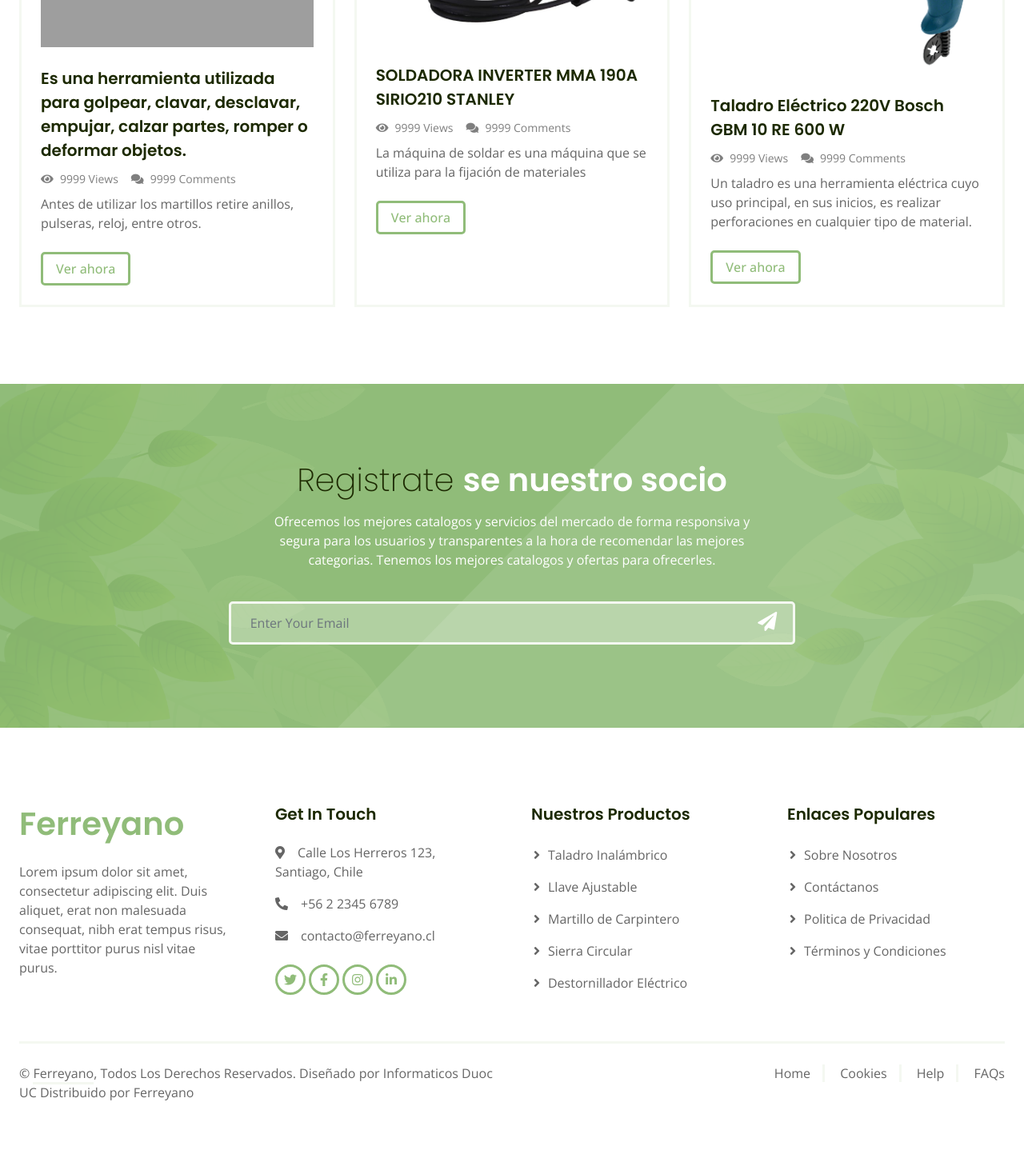
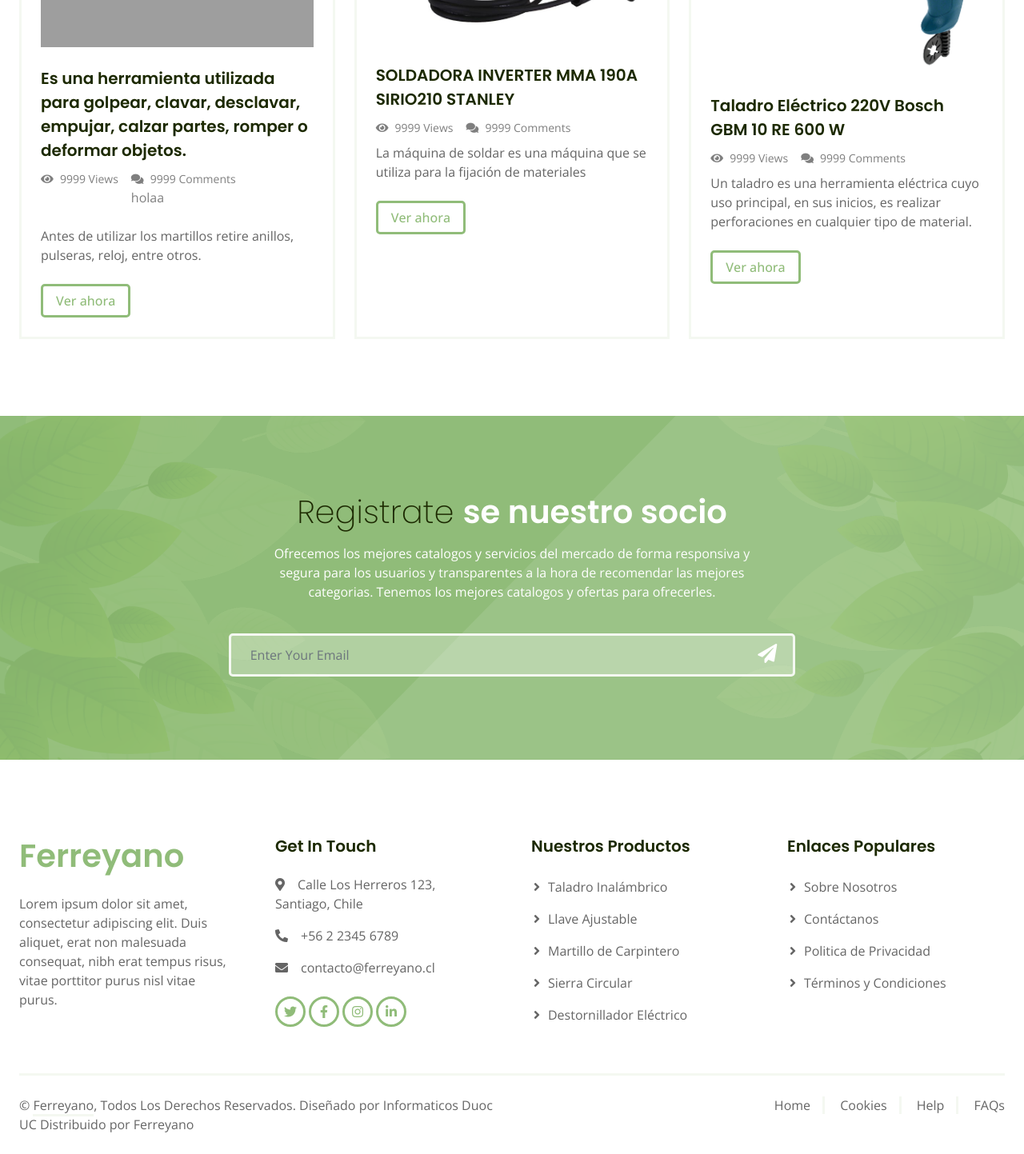
Before and after one commit to jorgejkn1/Ferreyano, a Django app: page /blog/ in a window 1280 px wide. Shown: the part 923-2366 px from the top of the page at 80% size. Before the commit the page ends 2299 px from the top, so only its background shows below. Run offline with Django 5.2, Linux system fonts and the light colour scheme; parts of the project's set-up code (start-up, migrations or seed data) failed here and were passed over; some libraries are stand-ins or nearby versions; grey boxes are pictures that could not be loaded.

Commit message:
etiqueta p

```diff
--- a/core/templates/core/blog.html
+++ b/core/templates/core/blog.html
@@ -37,6 +37,9 @@
                         <div class="pe-3">
                             <small class="fa fa-comments me-1"></small>
                             <small>9999 Comments</small>
+                            <p>
+                                holaa
+                            </p>
                         </div>
                     </div>
                     <p class="mb-4"> Antes de utilizar los martillos retire anillos, pulseras, reloj, entre otros.</p>
```
